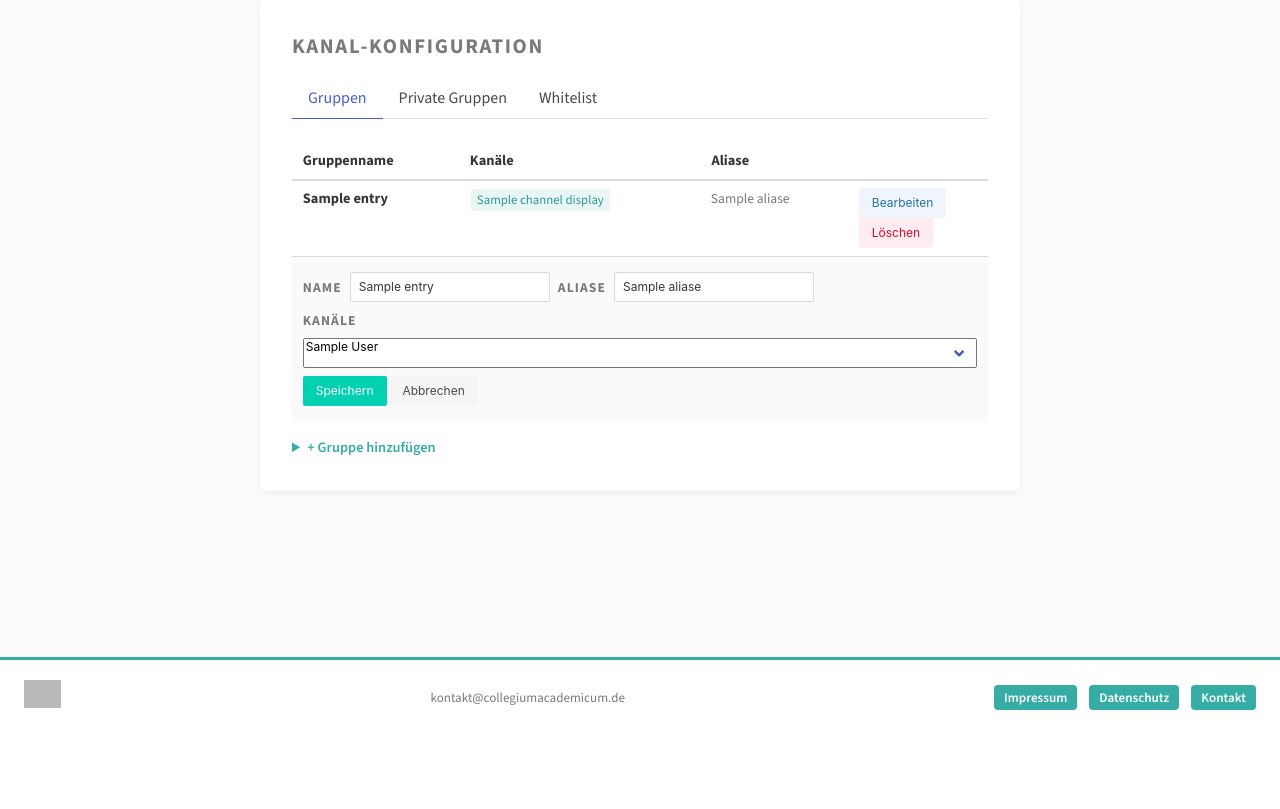
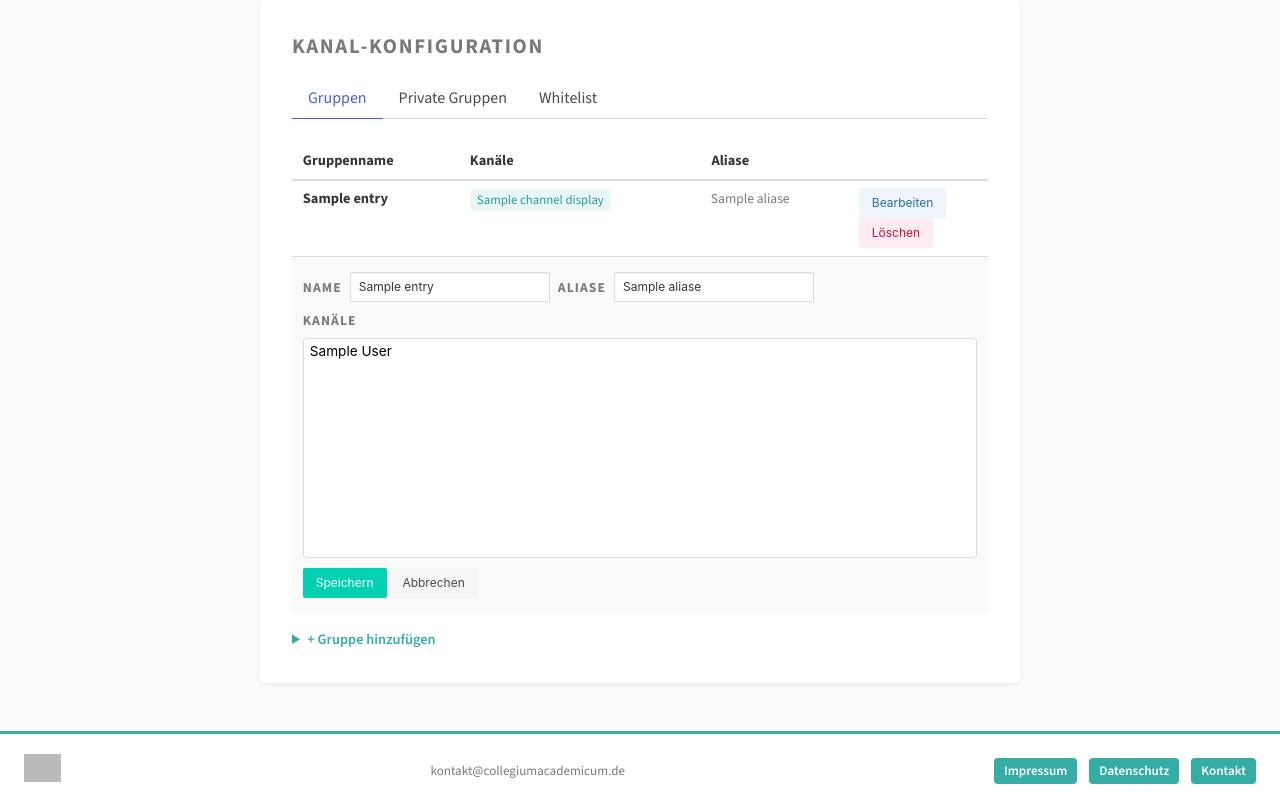
Before and after one commit to CollegiumAcademicum/mattermost_bots, a Django app: template webui/broadcast/admin_dashboard/templates/admin_dashboard/config.html in a window 1280 px wide, after a click on "Bearbeiten". Shown: the part 65-874 px from the top of the page. Before the commit the page ends 775 px from the top, so only its background shows below. Run offline with Django 4.2, Linux system fonts and the light colour scheme; the template is opened without the code that fills it: most values are stand-ins (such as "Sample title", 1, 10 or a date in 2020); parts of the project's set-up code (start-up, migrations or seed data) failed here and were passed over; grey boxes are pictures that could not be loaded.

Commit message:
fix(webui): use explicit height on channel selects, drop Bulma class that overrides size
Co-Authored-By: Claude Sonnet 4.6 <noreply@anthropic.com>

```diff
--- a/webui/broadcast/admin_dashboard/templates/admin_dashboard/config.html
+++ b/webui/broadcast/admin_dashboard/templates/admin_dashboard/config.html
@@ -72,8 +72,8 @@
               </div>
               <div>
                 <label class="ca-label" style="font-size:0.85rem;">Kanäle</label>
-                <select name="channels" multiple class="select is-small" size="10"
-                  style="width:100%;">
+                <select name="channels" multiple size="10"
+                  style="width:100%;height:220px;font-size:0.85rem;border:1px solid #dbdbdb;border-radius:4px;padding:4px;">
                   {% for ch in all_channels %}
                   <option value="{{ ch.id }}"
                     {% if ch.id in entry.channels %}selected{% endif %}>
@@ -116,8 +116,8 @@
         </div>
         <div>
           <label class="ca-label" style="font-size:0.85rem;">Kanäle</label>
-          <select name="channels" multiple class="select is-small" size="10"
-            style="width:100%;">
+          <select name="channels" multiple size="10"
+            style="width:100%;height:220px;font-size:0.85rem;border:1px solid #dbdbdb;border-radius:4px;padding:4px;">
             {% for ch in all_channels %}
             <option value="{{ ch.id }}">{{ ch.display_name }}</option>
             {% endfor %}
```
